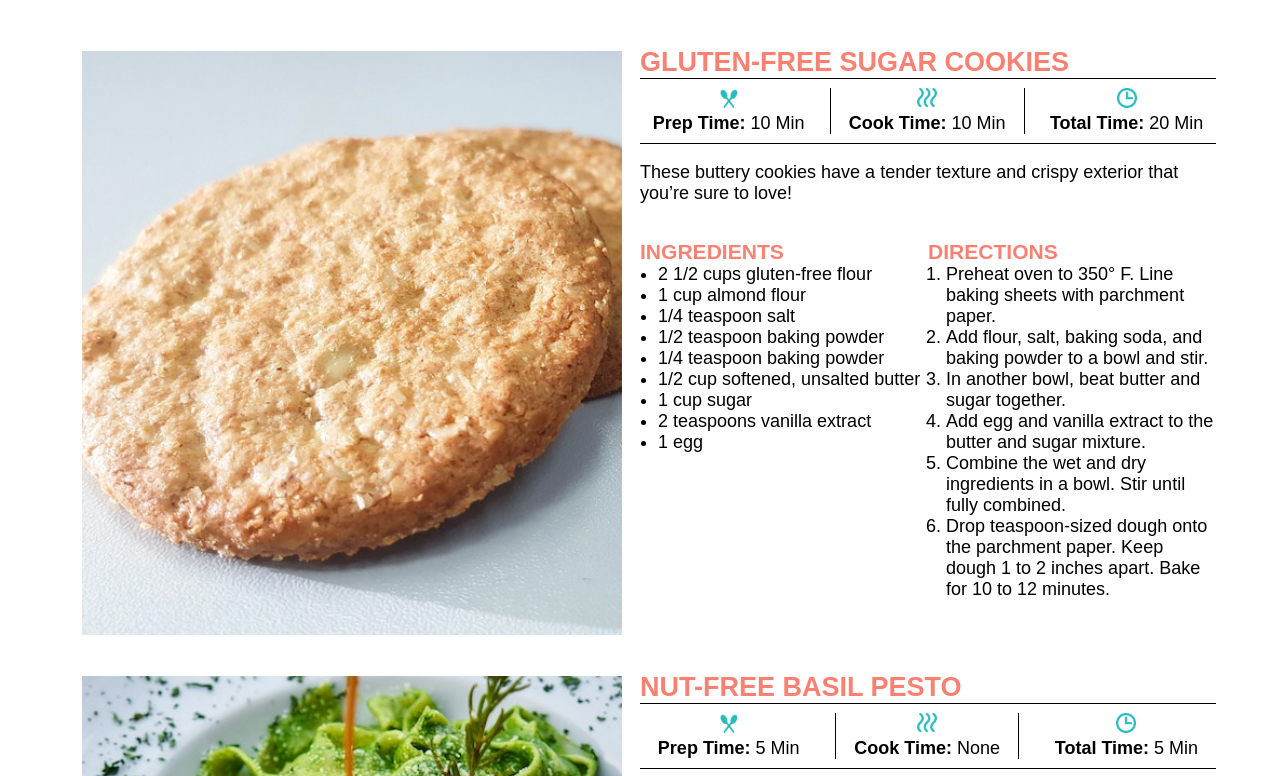
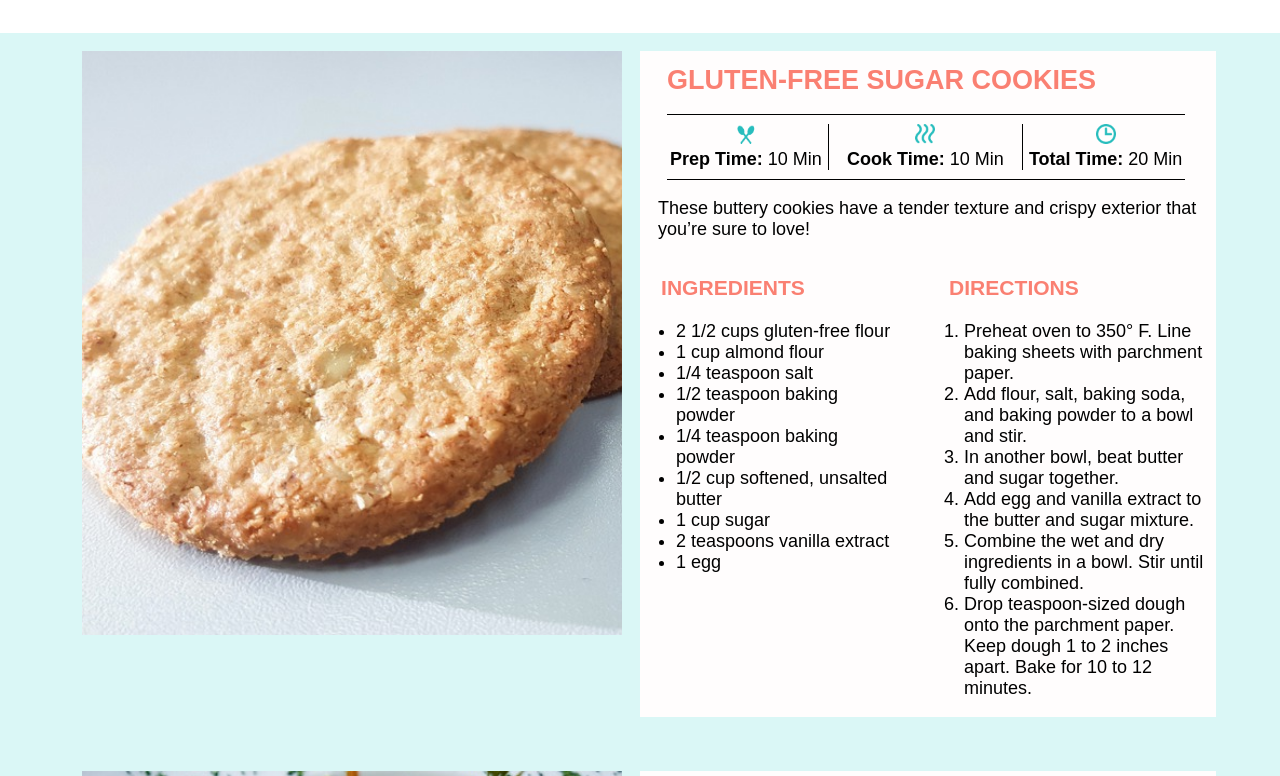
Before and after one commit to driyant/101-bonus_recipe, a plain HTML site: page index.html in a window 1280 px wide. Shown: the part 121-897 px from the top of the page. Drawn offline with Linux system fonts and the light colour scheme.

Commit message:
Finishing css style

```diff
--- a/css/style.css
+++ b/css/style.css
@@ -23,6 +23,7 @@ h2,
 h3 {
   text-transform: uppercase;
   color: salmon;
+  padding-left: 1em;
 }
 
 main {
@@ -33,6 +34,7 @@ main {
   margin-top: 2em;
   font-weight: normal;
   font-family: Arial, Helvetica, sans-serif;
+  background-color: #DAF7F6;
 }
 
 main .card .image img {
@@ -42,6 +44,12 @@ main .card .image img {
 
 main article {
   max-width: 90%;
+  margin-bottom: 2em;
+}
+
+main article .recipe {
+  background-color: rgb(255, 253, 253);
+  margin-top: 1em;
 }
 
 main article .recipe .time {
@@ -51,12 +59,16 @@ main article .recipe .time {
   text-align: center;
   display: flex;
   justify-content:space-around;
+  margin-left: 1.5em;
+  margin-top: 1em;
+  width: 90%;
 }
 
 main article .recipe .time .prep,
 main article .recipe .time .cook,
 main article .recipe .time .total {
   margin:.5em 0;
+  height: auto;
 }
 
 main article .recipe .time .cook {
@@ -69,18 +81,26 @@ main article .recipe .time img {
 }
 
 main article .columns .ingredients ul, ol {
-  padding-left: 1em;
+  padding-left: 2em;
 }
 
 main article p.description {
   margin: 1em 0;
   font-size: 1em;
+  padding-left: 1em;
 }
 
 main article .columns section {
   margin: 1em 0;
 }
 
+main article .columns section.ingredients {
+  width: 90%;
+}
+
+main article .columns section.ingredients h3, section.directions h3 {
+  margin-bottom: 1em;
+}
 
 @media only screen and (min-width: 768px) {
 
```
